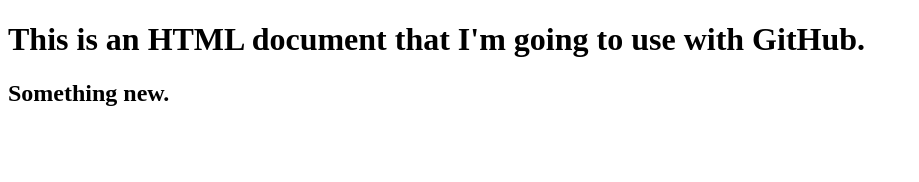
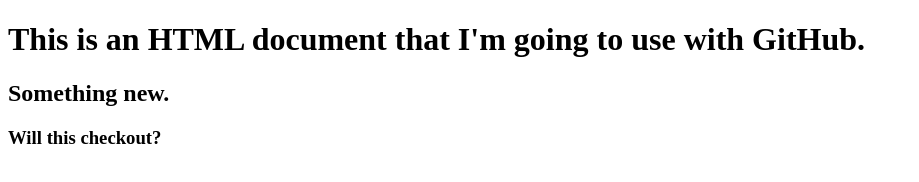
Before and after one commit to howdy-kate/gittest, a plain HTML site: page index.html in a window 1280 px wide. Shown: the whole page, without its empty margins (0-919 px from the left). Drawn offline with Linux system fonts and the light colour scheme.

Commit message:
Third line, trying to get the damn thing to show up in GitHub itself.

```diff
--- a/index.html
+++ b/index.html
@@ -8,5 +8,6 @@
 <body>
 <h1>This is an HTML document that I'm going to use with GitHub.</h1>
 <h2>Something new.</h2>
+<h3>Will this checkout?</h3>
 </body>
 </html>
```
